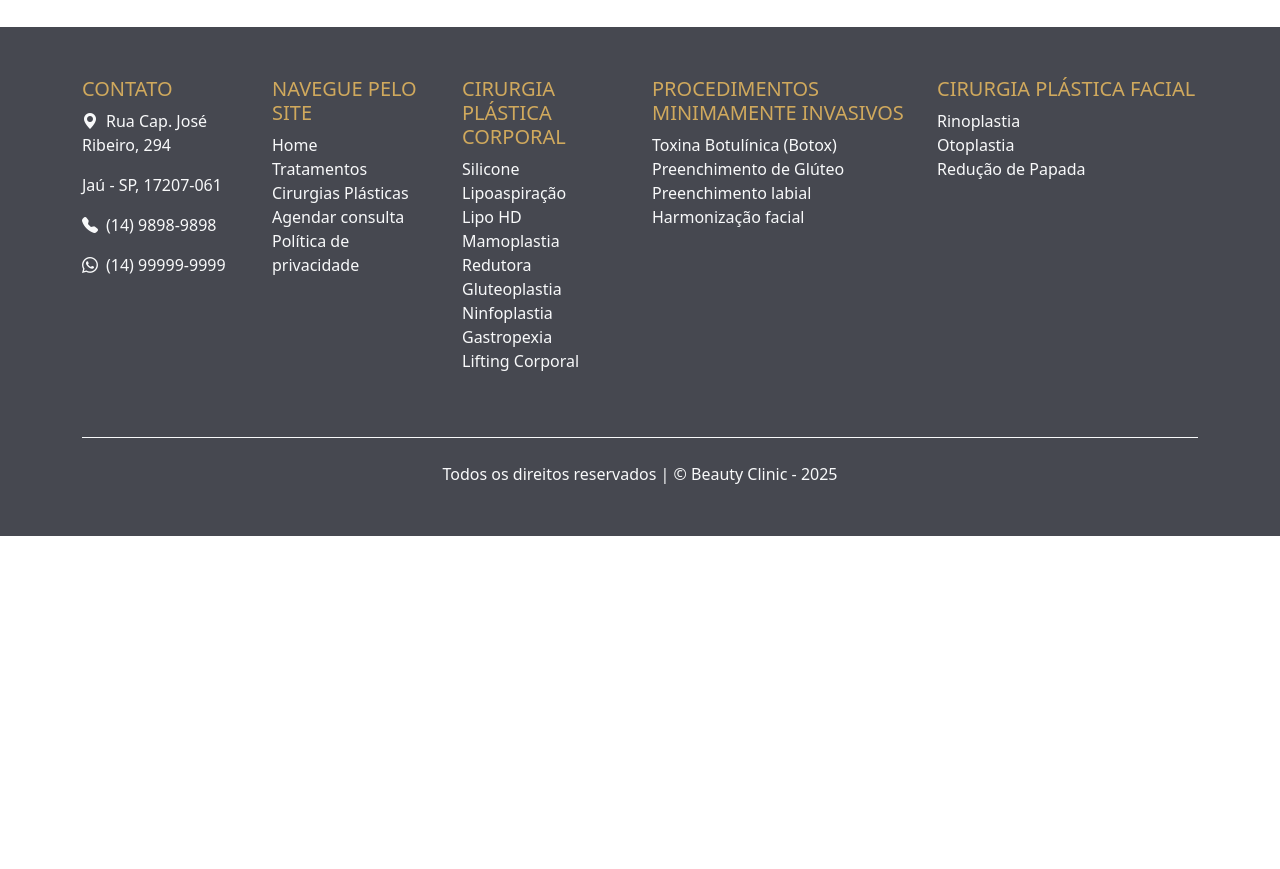
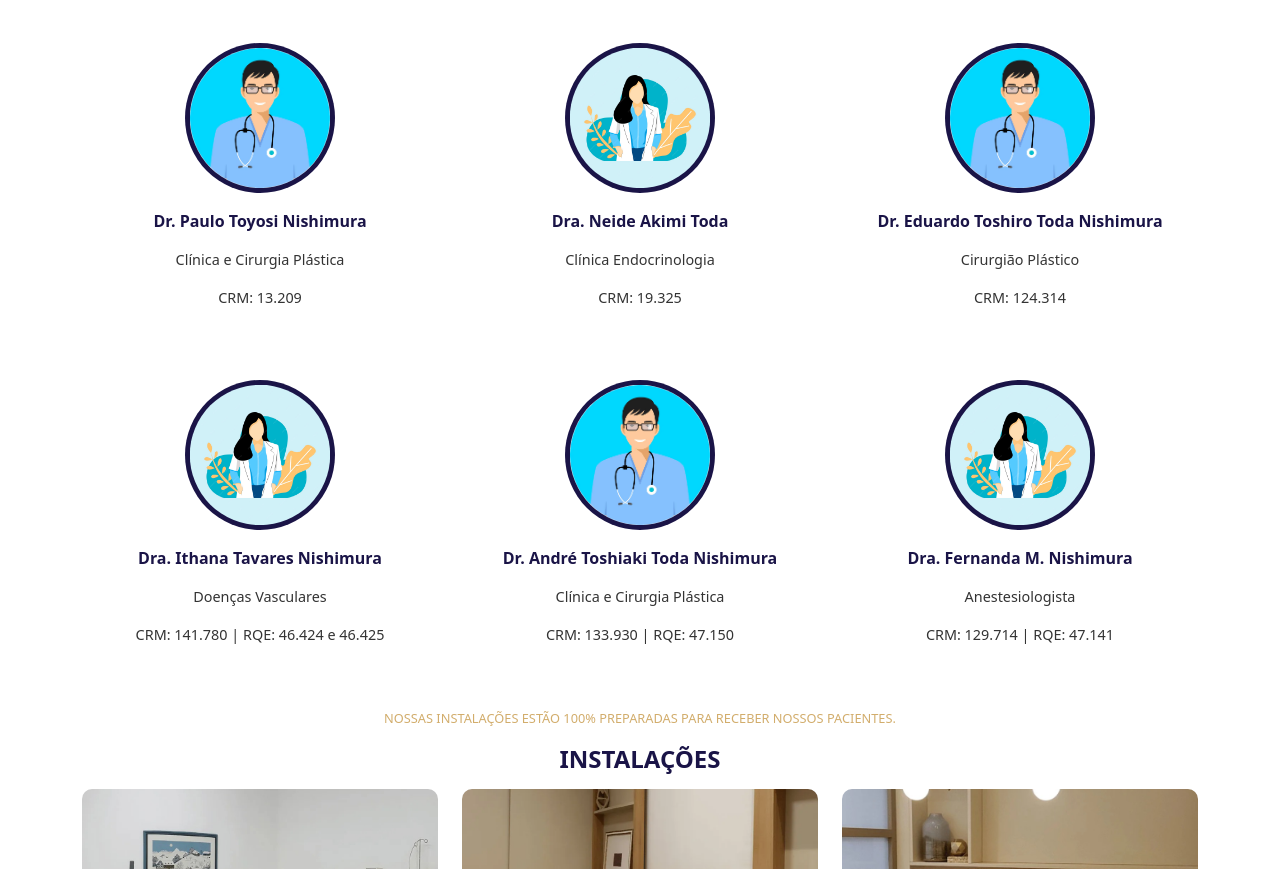
Before and after one commit to anacorrea791/conheca-nss-cl-nica, a plain HTML site: page index.html in a window 1280 px wide. Shown: the part 1931-2800 px from the top of the page. Before the commit the page ends 2467 px from the top, so only its background shows below. Drawn offline with nearby package versions, Linux system fonts and the light colour scheme.

Commit message:
desafios do meio da cestrutura @larissa016 e @anacorrea791

```diff
--- a/css/style.css
+++ b/css/style.css
@@ -39,7 +39,7 @@
     height: 50vh;
     position: relative;
     color: rgb(255, 255, 255);
-
+  font-family: 'Trebuchet MS', 'Lucida Sans Unicode', 'Lucida Grande', 'Lucida Sans', Arial, sans-serif;
   }
 
   .hero-overlay {
@@ -137,3 +137,71 @@
   .btn-white:hover {
     background-color: #ffffff;
   }
+
+
+    body {
+      font-family: 'Poppins', sans-serif;
+      background-color: #fff;
+    }
+
+    .card-medico {
+      text-align: center;
+      padding: 1rem;
+    }
+
+    .card-medico img {
+      width: 150px;
+      height: 150px;
+      object-fit: cover;
+      border-radius: 50%;
+      margin-bottom: 1rem;
+      background-color: #1a1447;
+      padding: 0.3rem;
+    }
+
+    .nome-medico {
+      font-weight: 600;
+      color: #1a1447;
+    }
+
+    .especialidade,
+    .crm {
+      font-size: 0.9rem;
+      color: #333;
+    }
+
+    .btn-exp {
+      background-color: #d2ad6c;
+      color: white;
+      border: none;
+      border-radius: 5px;
+      font-weight: 500;
+      padding: 0.4rem 1.2rem;
+    }
+
+    .btn-exp:hover {
+      background-color: #b88d50;
+    }
+
+    .subtitulo {
+      text-align: center;
+      color: #d2ad6c;
+      font-size: 0.8rem;
+      margin-top: 2rem;
+      font-weight: 500;
+    }
+
+    .titulo-secao {
+      text-align: center;
+      font-size: 1.5rem;
+      font-weight: 600;
+      margin-bottom: 1rem;
+      color: #1a1447;
+    }
+
+    .instalacoes img {
+      width: 100%;
+      border-radius: 10px;
+      object-fit: cover;
+      height: 250px;
+    }
--- a/index.html
+++ b/index.html
@@ -70,8 +70,8 @@
       <section class="hero-banner">
         <div class="hero-overlay"></div>
         <div class="hero-content">
-            <h1 class="hero-subtitle text-center">Beauty Clinic</h1>
-        <h2 class="hero-subtitle text-center">Tendência no mercado de Cirurgias Plásticas</h2>
+            <h1 class="hero-subtitle text-center fs-0 ">Beauty Clinic</h1>
+        <h2 class="hero-subtitle text-center fs-5">Tendência no mercado de Cirurgias Plásticas</h2>
         </div>
 
       </section>
@@ -160,6 +160,95 @@
 
         </div>
       </div>
+
+      <div class="container my-5">
+        <!-- Cards dos Médicos -->
+        <div class="row text-center g-4">
+
+          <!-- Card Médico -->
+          <div class="col-md-4">
+            <div class="card-medico">
+              <img src="img/img05.jpg" alt="Dr. Nome">
+              <p class="nome-medico">Dr. Paulo Toyosi Nishimura</p>
+              <p class="especialidade">Clínica e Cirurgia Plástica</p>
+              <p class="crm">CRM: 13.209</p>
+
+            </div>
+          </div>
+
+          <!-- Replique para os demais médicos -->
+          <div class="col-md-4">
+            <div class="card-medico">
+              <img src="img/img06.jpg" alt="Dra. Nome">
+              <p class="nome-medico">Dra. Neide Akimi Toda</p>
+              <p class="especialidade">Clínica Endocrinologia</p>
+              <p class="crm">CRM: 19.325</p>
+
+            </div>
+          </div>
+
+          <div class="col-md-4">
+            <div class="card-medico">
+              <img src="img/img05.jpg" alt="Dr. Nome">
+              <p class="nome-medico">Dr. Eduardo Toshiro Toda Nishimura</p>
+              <p class="especialidade">Cirurgião Plástico</p>
+              <p class="crm">CRM: 124.314</p>
+
+            </div>
+          </div>
+
+          <!-- Segunda linha -->
+          <div class="col-md-4">
+            <div class="card-medico">
+              <img src="img/img06.jpg" alt="Dra. Nome">
+              <p class="nome-medico">Dra. Ithana Tavares Nishimura</p>
+              <p class="especialidade">Doenças Vasculares</p>
+              <p class="crm">CRM: 141.780 | RQE: 46.424 e 46.425</p>
+
+            </div>
+          </div>
+
+          <div class="col-md-4">
+            <div class="card-medico">
+              <img src="img/img05.jpg" alt="Dr. Nome">
+              <p class="nome-medico">Dr. André Toshiaki Toda Nishimura</p>
+              <p class="especialidade">Clínica e Cirurgia Plástica</p>
+              <p class="crm">CRM: 133.930 | RQE: 47.150</p>
+
+            </div>
+          </div>
+
+          <div class="col-md-4">
+            <div class="card-medico">
+              <img src="./img/img06.jpg" alt="Dra. Nome">
+              <p class="nome-medico">Dra. Fernanda M. Nishimura</p>
+              <p class="especialidade">Anestesiologista</p>
+              <p class="crm">CRM: 129.714 | RQE: 47.141</p>
+
+            </div>
+          </div>
+
+        </div>
+
+        <!-- Texto e Instalações -->
+        <p class="subtitulo">NOSSAS INSTALAÇÕES ESTÃO 100% PREPARADAS PARA RECEBER NOSSOS PACIENTES.</p>
+        <h3 class="titulo-secao">INSTALAÇÕES</h3>
+
+        <div class="row g-4 instalacoes">
+          <div class="col-md-4">
+            <img src="./img/imagem12.jpg" alt="Sala 1">
+          </div>
+          <div class="col-md-4">
+            <img src="./img/img07.jpg.png" alt="Sala 2">
+          </div>
+          <div class="col-md-4">
+            <img src="./img/img4.jpg" alt="Sala 3">
+          </div>
+        </div>
+
+      </div>
+
+
 
 
 
```
Also changed, not shown: img/imagem12.jpg (added), img/img05.jpg (added), img/img06.jpg (added), img/img07.jpg.png (added).
